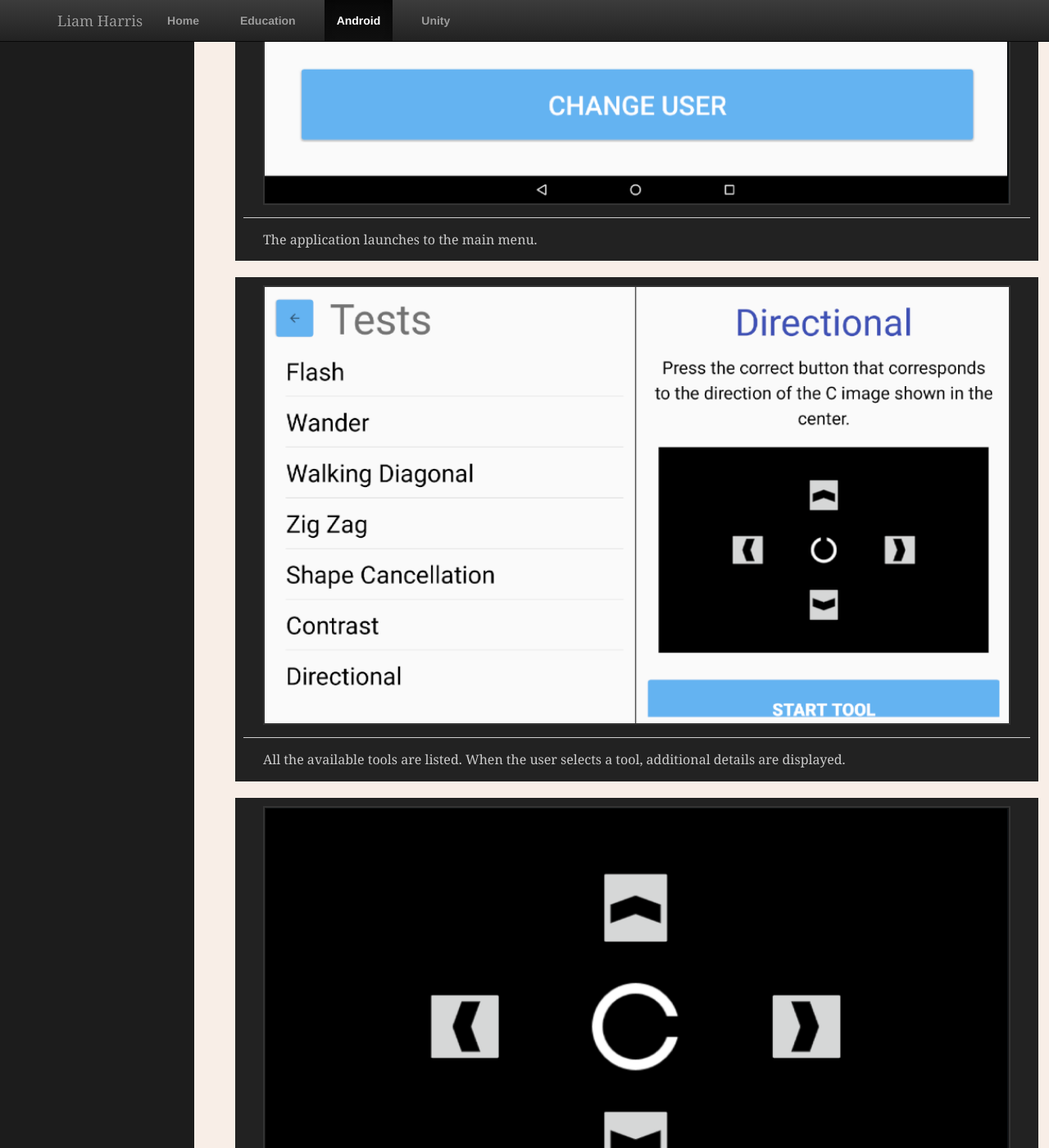
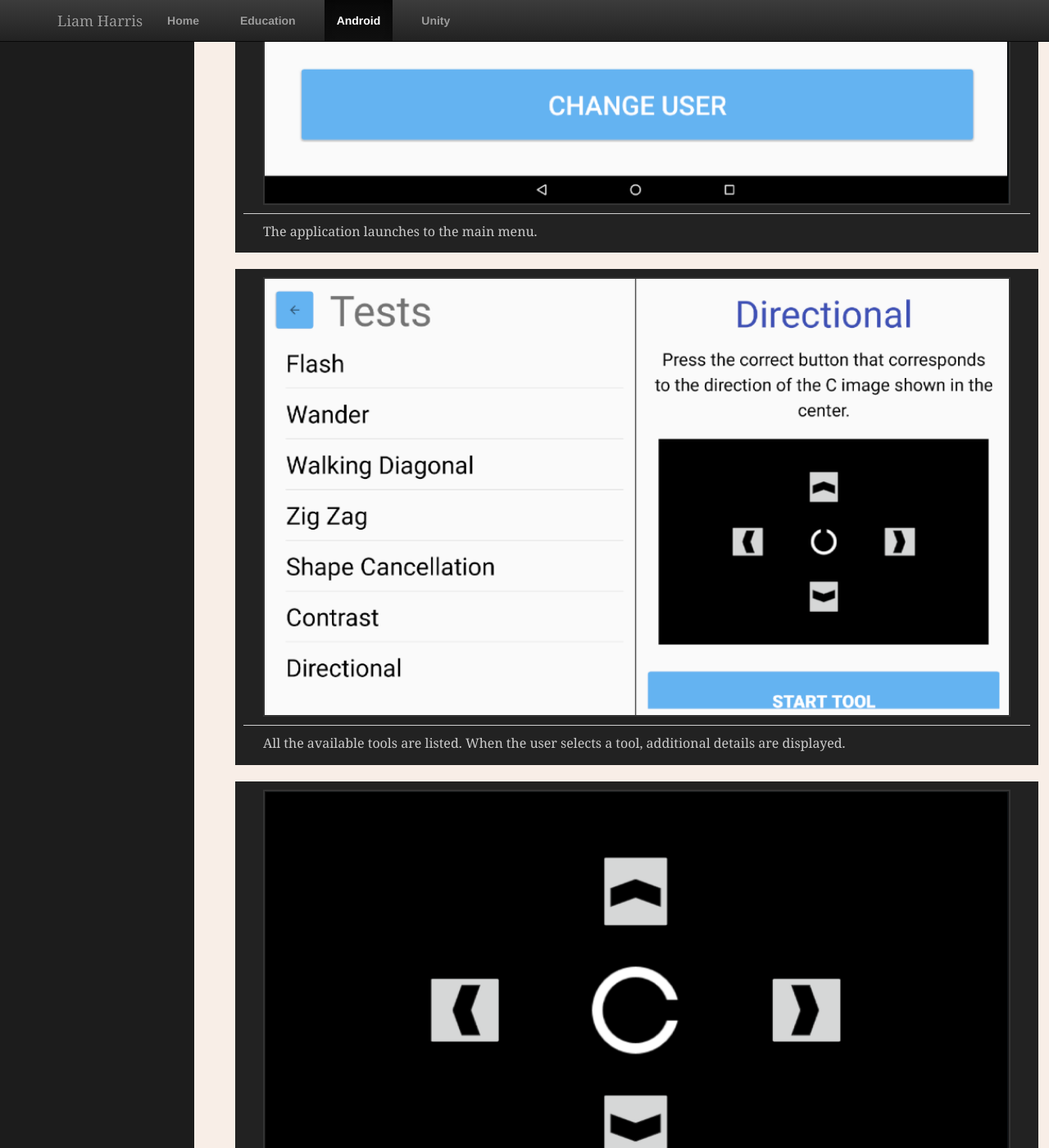
Before and after one commit to harrl7/harrl7.github.io, a Jekyll site: the page built from android/index.html, in a window 1280 px wide and 1400 px high, scrolled down 1364 px. Shown: the whole window at 82% size. Built offline with Jekyll 4.4.1, drawn with Linux system fonts in a browser that asks for light colours.

Commit message:
Update main.css

```diff
--- a/css/main.css
+++ b/css/main.css
@@ -22,7 +22,6 @@
     padding-top: 10px;
     margin: 30px;
     margin-bottom: 50px;
-
 }
 
 
@@ -95,6 +94,10 @@
     color: var(--col-lt-grey);
 }
 
+#Nearby_Sites_Fig {
+   margin: 10px 10px;
+}
+
 #Vision_Tools figure {
     margin: 20px auto;
     padding: 10px;
@@ -108,7 +111,7 @@
 #White_Line {
     background-color: var(--col-lt-grey);
     height: 1px;
-    margin: 15px 0;
+    margin: 10px 0;
 }
 
 #Vision_Tools figure figcaption {
```
